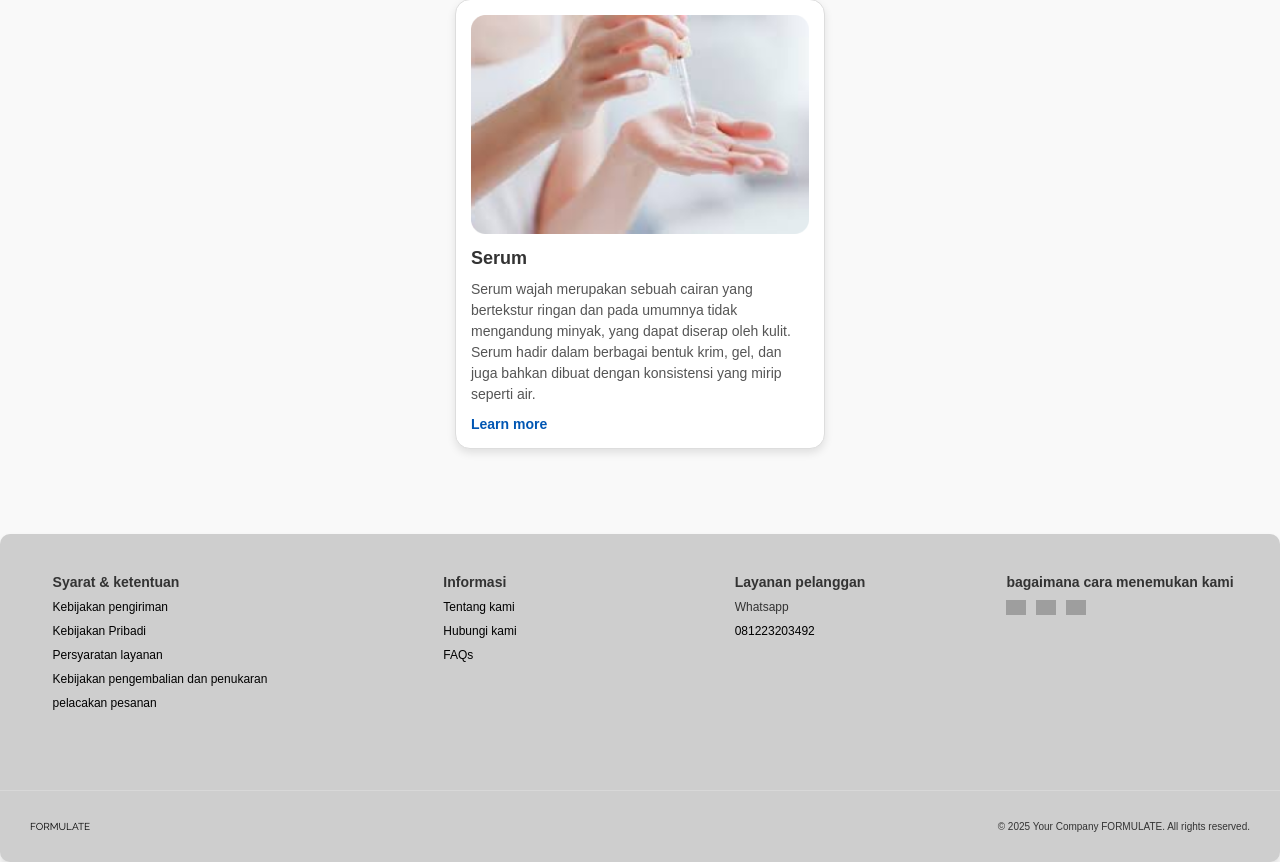
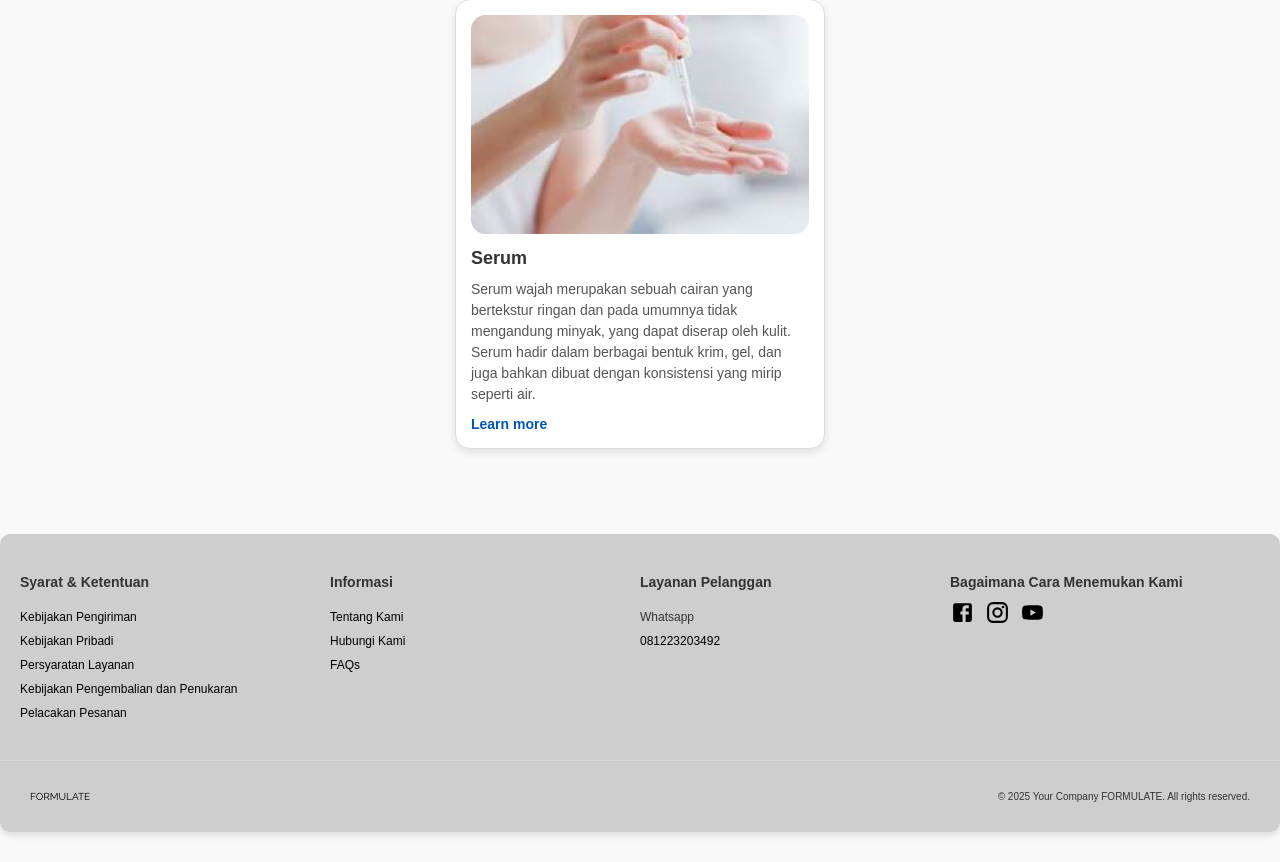
Before and after one commit to KorD32/Tugas-Pengembangan-Aplikasi-Web, a React (Create React App) app in the folder formulate/: page / in a window 1280 px wide. Shown: the part 2549-3411 px from the top of the page. After the commit the page ends 3381 px from the top, so only its background shows below. Built offline with nearby package versions, Linux system fonts and the light colour scheme; grey boxes are pictures that could not be loaded.

Commit message:
update
perudahan sedikit css

```diff
--- a/formulate/src/component/FooterPart.js
+++ b/formulate/src/component/FooterPart.js
@@ -1,67 +1,57 @@
-import React from "react"
-import "../style/footer.css"
+import React from "react";
+import "../style/footer.css";
 
+// Mengimpor ikon dari Material UI
+import FacebookIcon from '@mui/icons-material/Facebook';
+import InstagramIcon from '@mui/icons-material/Instagram';
+import YouTubeIcon from '@mui/icons-material/YouTube';
 
 export const Footer = () => {
     return (
         <div className="footer">
             <section className="section">
                 <div className="term-condition">
+                    <h3>Syarat & Ketentuan</h3>
                     <ul>
-                        <h3>Syarat & ketentuan</h3>
-                        <li>
-                            <a href="delivery">Kebijakan pengiriman</a>
-                        </li>
-                        <li>
-                            <a href="privacy">Kebijakan Pribadi</a>
-                        </li>
-                        <li>
-                            <a href="service">Persyaratan layanan</a>
-                        </li>
-                        <li>
-                            <a href="Return-exchange">Kebijakan pengembalian dan penukaran</a>
-                        </li>
-                        <li>
-                            <a href="tracking-order">pelacakan pesanan</a>
-                        </li>
+                        <li><a href="delivery">Kebijakan Pengiriman</a></li>
+                        <li><a href="privacy">Kebijakan Pribadi</a></li>
+                        <li><a href="service">Persyaratan Layanan</a></li>
+                        <li><a href="Return-exchange">Kebijakan Pengembalian dan Penukaran</a></li>
+                        <li><a href="tracking-order">Pelacakan Pesanan</a></li>
                     </ul>
                 </div>
                 <div className="customer-care">
+                    <h3>Informasi</h3>
                     <ul>
-                        <h3>Informasi</h3>
-                        <li>
-                            <a href="about-us">Tentang kami</a>
-                        </li>
-                        <li>
-                            <a href="contact">Hubungi kami</a>
-                        </li>
-                        <li>
-                            <a href="faq">FAQs</a>
-                        </li>
+                        <li><a href="about-us">Tentang Kami</a></li>
+                        <li><a href="contact">Hubungi Kami</a></li>
+                        <li><a href="faq">FAQs</a></li>
                     </ul>
                 </div>
             </section>
             <section className="section">
                 <div className="company-info">
+                    <h3>Layanan Pelanggan</h3>
                     <ul>
-                        <h3>Layanan pelanggan</h3>
-                        <li>
-                            Whatsapp
-                        </li>
-                        <li>
-                            <a href="contact">081223203492</a>
-                        </li>
+                        <li>Whatsapp</li>
+                        <li><a href="contact">081223203492</a></li>
                     </ul>
                 </div>
                 <div className="find-us">
-                    <div>
-                        <h3>bagaimana cara menemukan kami</h3>
-                        <a className="image-footer" href="facebook"><img src="https://img.icons8.com/?size=100&id=435&format=png&color=000000" alt="facebook"/></a>
-                        <a className="image-footer" href="instagram"><img src="https://img.icons8.com/?size=100&id=32292&format=png&color=000000" alt="instagram"/></a>
-                        <a className="image-footer" href="youtube"><img src="https://img.icons8.com/?size=100&id=37325&format=png&color=000000" alt="youtube"/></a>
+                    <h3>Bagaimana Cara Menemukan Kami</h3>
+                    <div className="account-social-media">
+                        <a className="image-footer" href="https://www.facebook.com">
+                            <FacebookIcon sx={{ fontSize: 25 }} />
+                        </a>
+                        <a className="image-footer" href="https://www.instagram.com">
+                            <InstagramIcon sx={{ fontSize: 25 }} />
+                        </a>
+                        <a className="image-footer" href="https://www.youtube.com">
+                            <YouTubeIcon sx={{ fontSize: 25 }} />
+                        </a>
                     </div>
                 </div>
             </section>
         </div>
-    )
-}
+    );
+};
--- a/formulate/src/component/RecommendedProducts.js
+++ b/formulate/src/component/RecommendedProducts.js
@@ -1,6 +1,6 @@
 import React from "react";
 import ProductCardPdr from "../molecules/productcardPdr";
-import "../style/recommendedproductpd.css"; // Pastikan sudah ada CSS yang benar
+import "../style/recommendedproductpd.css";
 
 const RecommendedProducts = ({ products, onRecommendationClick }) => {
   return (
--- a/formulate/src/molecules/productcardPdr.js
+++ b/formulate/src/molecules/productcardPdr.js
@@ -9,7 +9,7 @@ const ProductCardPdr = ({ product, onClick }) => {
         alt={product.name}
         className="recommended-img"
       />
-      <p>{product.name}</p>
+      <h4>{product.name}</h4>
       <p>{product.price}</p>
       <Rating value={product.rating} precision={0.5} readOnly size="small" />
     </div>
--- a/formulate/src/style/footer.css
+++ b/formulate/src/style/footer.css
@@ -1,27 +1,22 @@
 .footer {
-    padding-top: 40px;
+    padding: 40px 20px;
+    width: 100%;
     display: flex;
     justify-content: space-between;
-    margin-bottom: 80px;
 }
 
 .footer h3 {
     font-size: 14px;
+    margin-bottom: 10px;
 }
 
-.footer .section{
+.footer .section {
     width: 50%;
     display: flex;
     justify-content: space-between;
 }
-
-.section .find-us .image-footer {
-    margin-right: 10px;
-}
-.section .image-footer img {
-    margin-top: 10px;
-    height: auto;
-    width: 20px;
+.footer .section div {
+    width: 100%;
 }
 
 .footer .section a {
@@ -30,13 +25,21 @@
     text-decoration: none;
 }
 
+.footer .section a:hover {
+    border-bottom: 1px solid black;
+}
+
 .footer .term-condition,
 .footer .customer-care,
 .footer .company-info,
-.footer .find-us{
-    width: 100%;
+.footer .find-us {
     display: flex;
-    justify-content: center;
+    flex-direction: column;
+}
+
+.footer ul {
+    list-style-type: none;
+    padding: 0;
 }
 
 .footer li {
@@ -44,10 +47,26 @@
     font-size: 12px;
 }
 
-.footer ul {
-    list-style-type: none;
+.footer li a {
+    transition: color 0.3s ease;
 }
 
 .footer li a:hover {
-    border-bottom: 1px solid black;
+    color: #007bff;
 }
+
+.account-social-media .image-footer{
+    margin-right: 10px;
+}
+
+@media(max-width: 768px) {
+    .footer {
+        flex-direction: column;
+        align-items: center;
+    }
+
+    .footer .section {
+        width: 100%;
+        margin-bottom: 20px;
+    }
+}
--- a/formulate/src/style/productsectionpd.css
+++ b/formulate/src/style/productsectionpd.css
@@ -3,6 +3,7 @@
     justify-content: center;
     gap: 30px;
     width: 100%;
+    padding: 10px;
 }
 
 .product-section-hm .product-image {
@@ -13,7 +14,8 @@
 }
 
 .product-image .main-image {
-    width: 60%;
+    width: 100%;
+    max-width: 350px;
     border-radius: 15px;
     overflow: hidden;
     box-shadow: 0 8px 15px rgba(0, 0, 0, 0.1);
@@ -138,3 +140,54 @@
 .buy-btn .buy-now-btn:hover {
     transform: scale(1.05);
 }
+
+@media (max-width: 1024px) {
+    .product-section-hm .product-image,
+    .product-info {
+        width: 100%;
+    }
+
+    .product-info {
+        padding: 15px;
+    }
+}
+
+@media (max-width: 768px) {
+    .product-section-hm {
+        gap: 10px;
+    }
+
+    .product-info .price {
+        font-size: medium;
+    }
+
+    .product-info .quantity-btn {
+        padding: 4px 8px;
+    }
+
+    .buy-btn .add-to-cart-btn,
+    .buy-btn .buy-now-btn {
+        padding: 12px 15px;
+    }
+}
+
+@media (max-width: 480px) {
+    .product-section-hm {
+        flex-direction: column;
+        gap: 10px;
+    }
+
+    .product-image .main-image {
+        width: 100%;
+    }
+
+    .product-info {
+        padding: 10px;
+    }
+
+    .buy-btn .add-to-cart-btn,
+    .buy-btn .buy-now-btn {
+        padding: 10px 15px;
+        font-size: small;
+    }
+}
--- a/formulate/src/style/recommendedproductpd.css
+++ b/formulate/src/style/recommendedproductpd.css
@@ -1,12 +1,10 @@
 .recommended-products {
     margin: 40px 0;
-
   }
 
   .recommended-products h3 {
     margin-bottom: 20px;
     font-size: 24px;
-    font-weight: bold;
   }
 
   .recommended-items {
@@ -24,7 +22,7 @@
     border-radius: 10px;
     overflow: hidden;
     transition: transform 0.3s ease, box-shadow 0.3s ease;
-    cursor: pointer; /* Menambahkan kursor pointer untuk interaksi */
+    cursor: pointer;
   }
 
   .recommended-item:hover {
@@ -33,7 +31,7 @@
   }
 
   .recommended-item:active {
-    transform: scale(0.98); /* Efek saat item ditekan */
+    transform: scale(0.98);
   }
 
   .recommended-img {
@@ -49,7 +47,9 @@
   .product-card:hover img {
     transform: scale(1.05);
   }
-
+  .recommended-item h4{
+    padding-top: 10px;
+  }
   .recommended-item p {
     font-size: 16px;
     color: #444;
```
Lines whose indentation alone changed are shown as unchanged.
